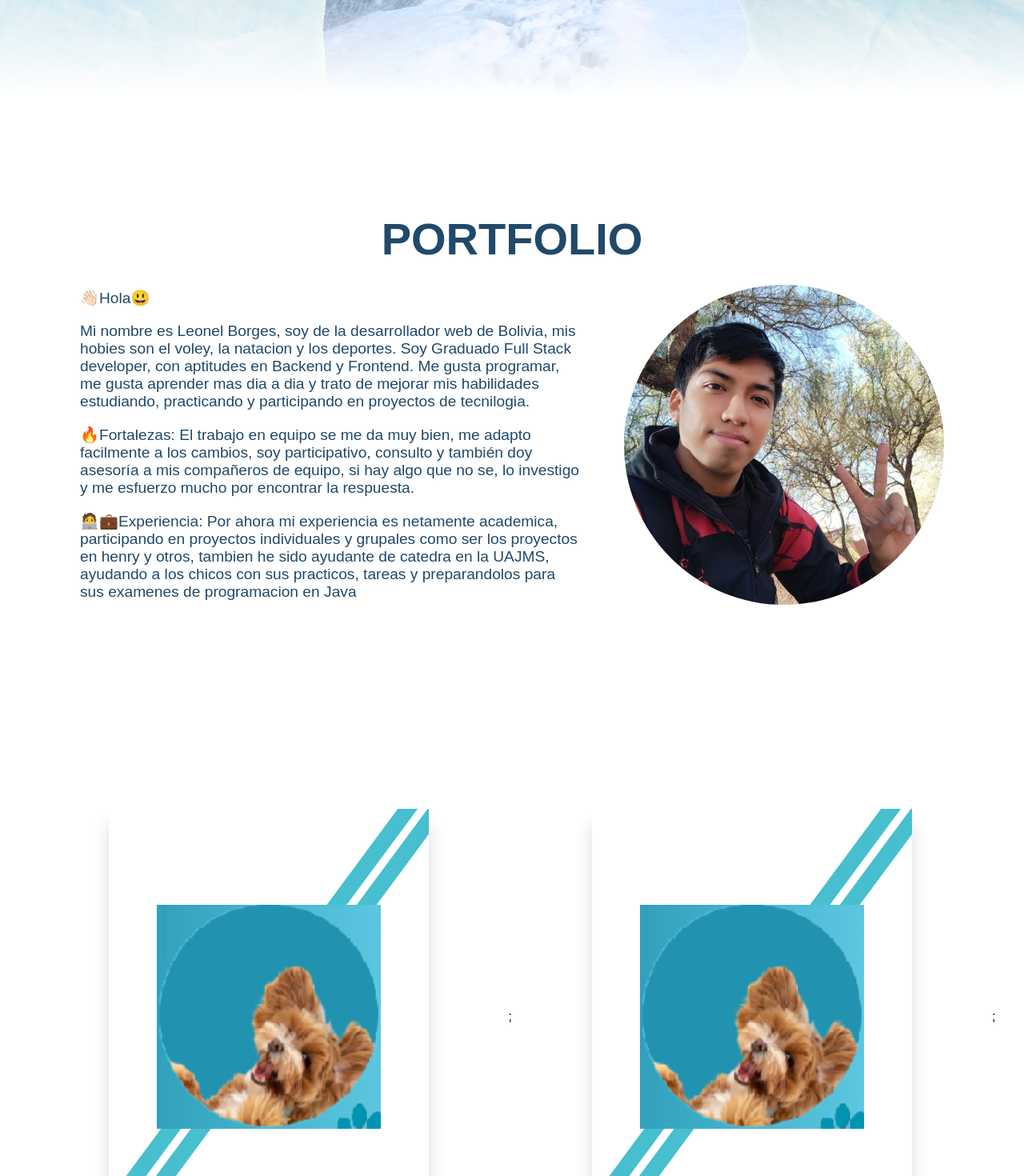
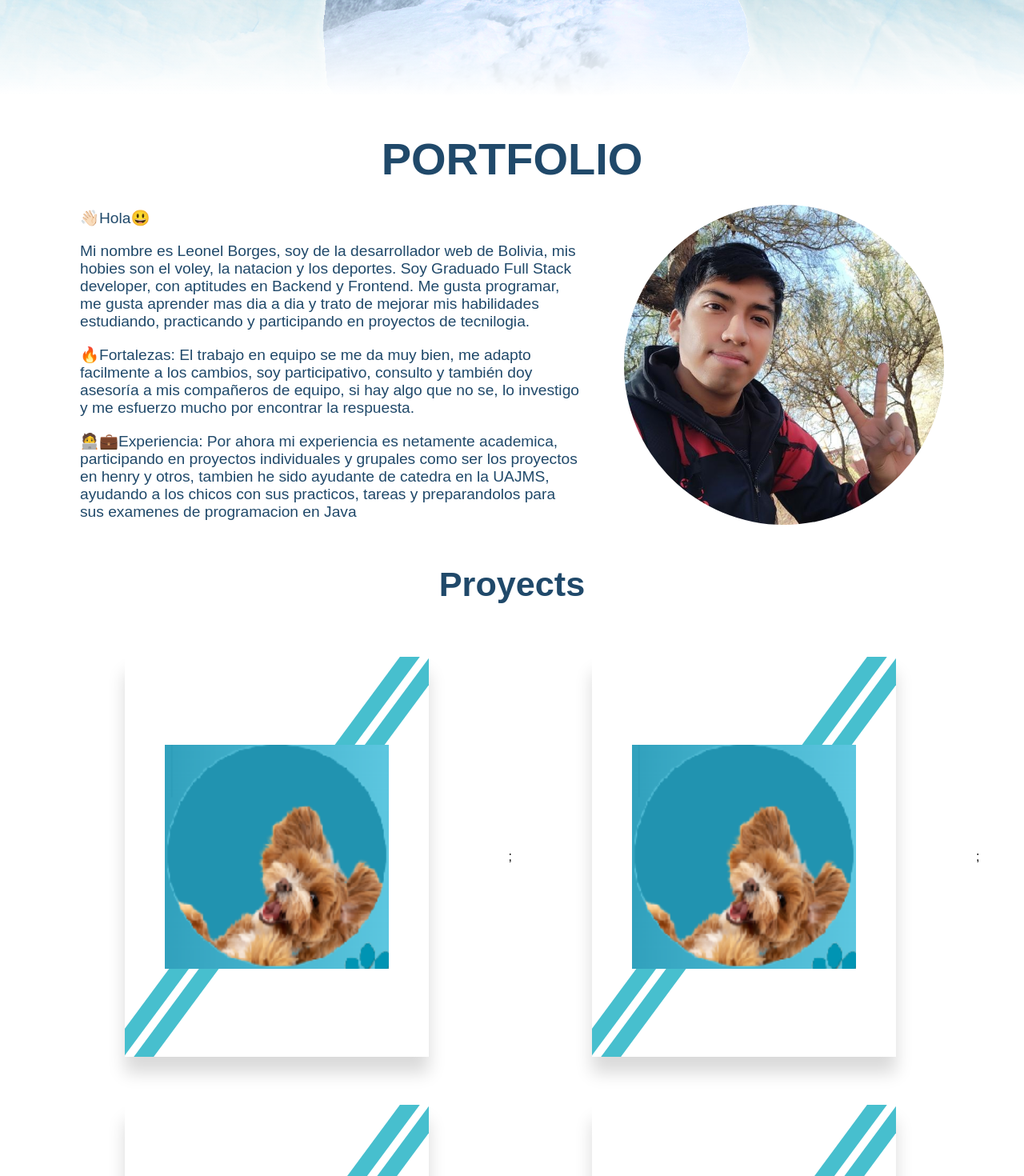
Before and after one commit to leonelborgesdev/portfolio, a React (Create React App) app: page / in a window 1280 px wide. Shown: the part 680-2150 px from the top of the page at 80% size. Built offline with nearby package versions, Linux system fonts and the light colour scheme.

Commit message:
estilos home

```diff
--- a/src/components/Card/Card.css
+++ b/src/components/Card/Card.css
@@ -15,8 +15,8 @@
 }
 .card{
     position: relative;
-    width: 400px;
-    height: 520px;
+    width: 380px;
+    height: 500px;
     background: #fff;
     transform-style: preserve-3d;
     transform: perspective(2000px);
--- a/src/components/Home/Home.css
+++ b/src/components/Home/Home.css
@@ -51,7 +51,8 @@ section img#man{
 }
 .sec{
     position: relative;
-    padding: 100px;
+    padding-left: 100px;
+    padding-right: 100px;
 }
 .sec h2{
     font-size: 3.5em;
@@ -93,7 +94,7 @@ section img#man{
     justify-content: center;
     align-items: center;
     font-size: 1.8em;
-    color: #fff;
+    color: #20496a;;
     /* background: #222; */
     background: #fff;
 }
```
